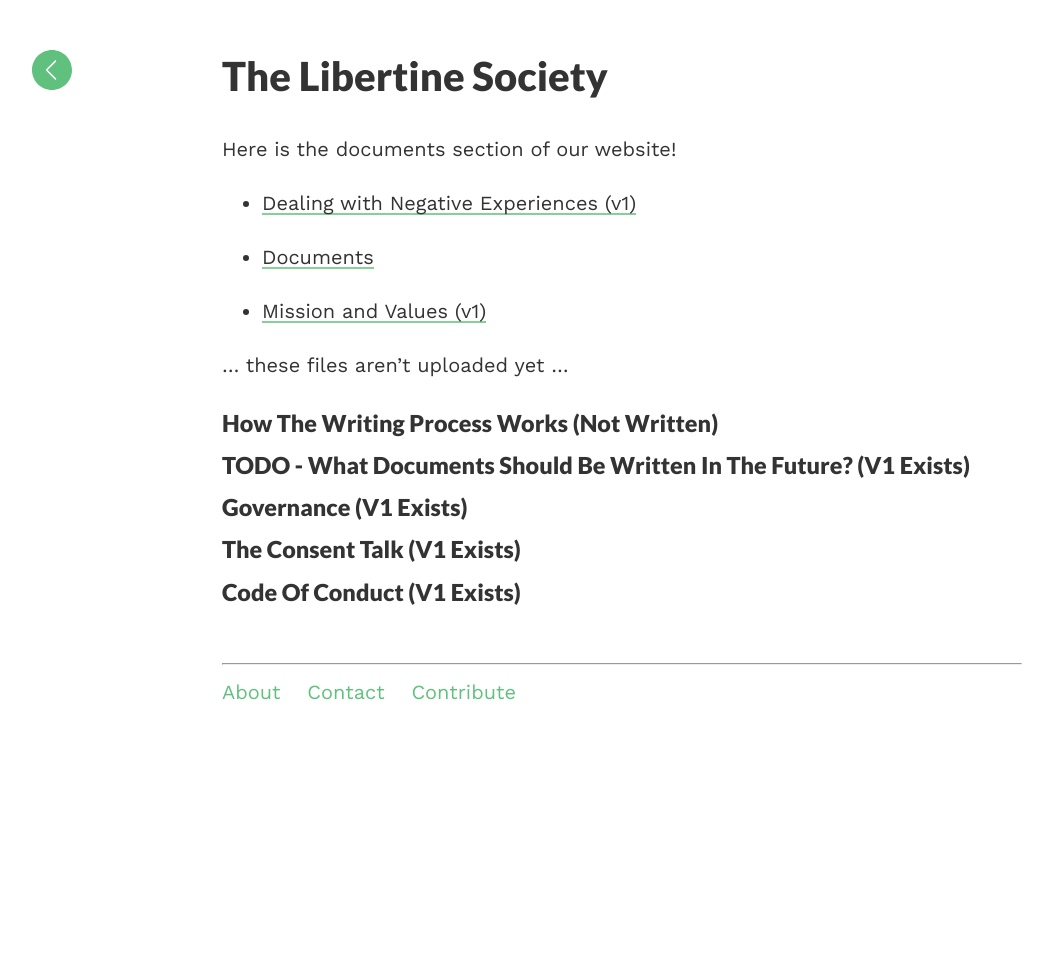
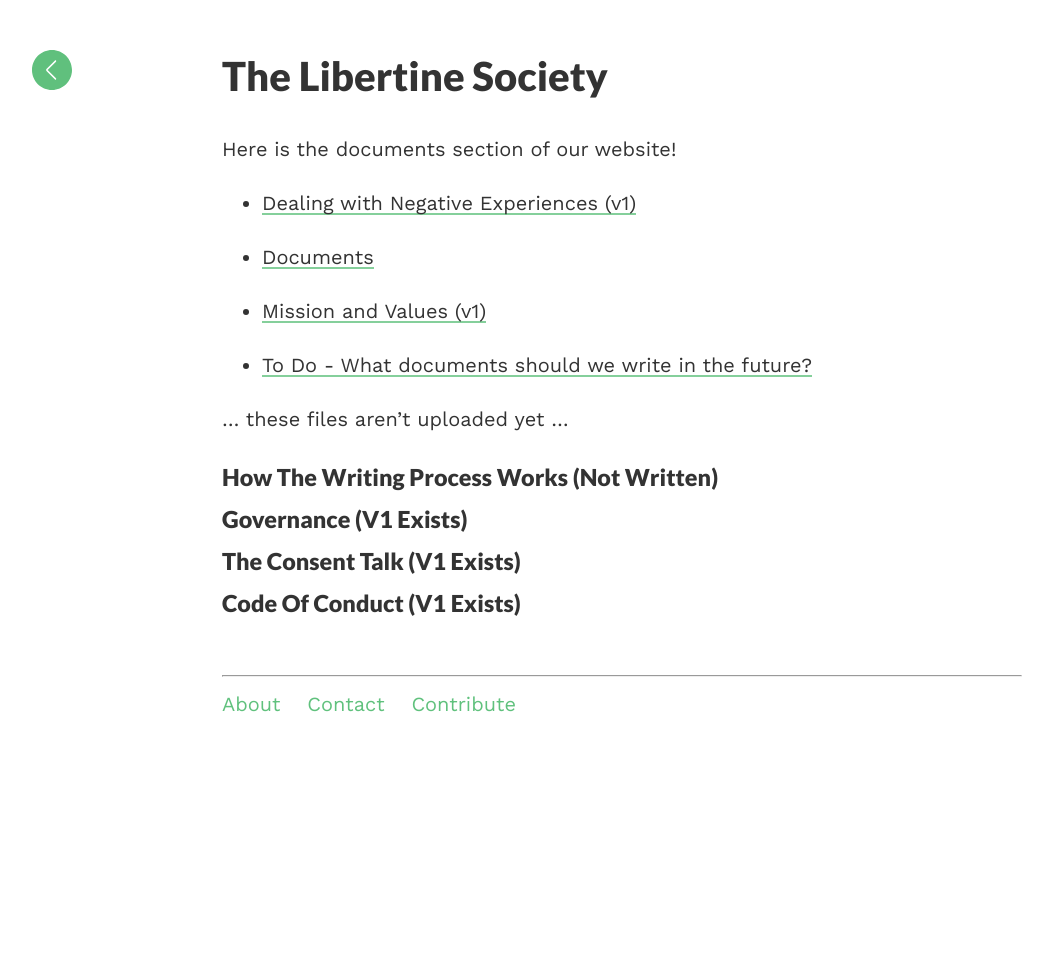
Before and after one commit to thelibertinesociety/thelibertinesociety.github.io, a Jekyll site: the page built from _documents/index.md, in a window 1280 px wide. Shown: the whole page, without its empty margins (18-1071 px from the left). Built offline with Jekyll 4.4.1, drawn with Linux system fonts in a browser that asks for light colours.

Commit message:
added todo page

```diff
--- a/_documents/index.md
+++ b/_documents/index.md
@@ -20,8 +20,6 @@ Here is the documents section of our website!
 
 ### How the writing process works (not written)
 
-### TODO - what documents should be written in the future? (v1 exists)
-
 ### Governance (v1 exists)
 
 ### The Consent Talk (v1 exists)
```
Also changed, not shown: _documents/to_do/v1.md (added, +13 -0 lines).
